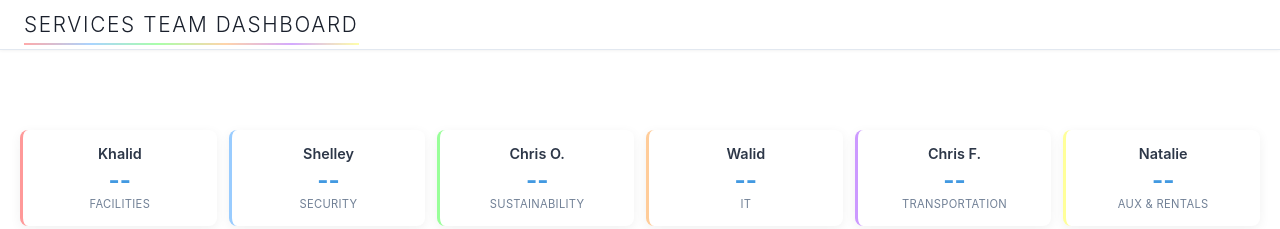
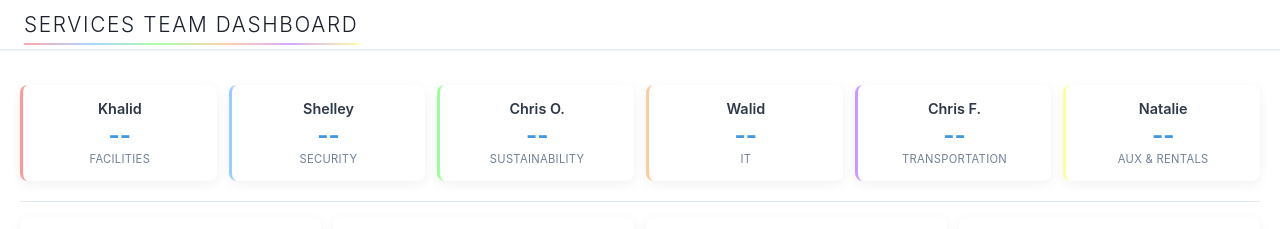
Before and after one commit to GDS-Calendar/services-dashboard, a plain HTML site: page index.html in a window 1280 px wide. Shown: the top 229 px of the page. Drawn offline with Linux system fonts and the light colour scheme; no server answers.

Commit message:
shrinkage

```diff
--- a/index.html
+++ b/index.html
@@ -72,15 +72,15 @@
             max-width: 1400px;
             margin: 0 auto;
             background: transparent;
-            padding: 70px 20px 20px 20px;
+            padding: 45px 20px 20px 20px;
         }
 
         .navigation-row {
             display: flex;
             justify-content: flex-start;
             align-items: center;
-            margin-bottom: 20px;
-            min-height: 40px;
+            margin-bottom: 10px;
+            min-height: 30px;
             gap: 20px;
         }
 
@@ -127,7 +127,7 @@
             display: grid;
             grid-template-columns: repeat(auto-fit, minmax(140px, 1fr));
             gap: 12px;
-            margin-bottom: 20px;
+            margin-bottom: 15px;
         }
 
         .director-card {
```
